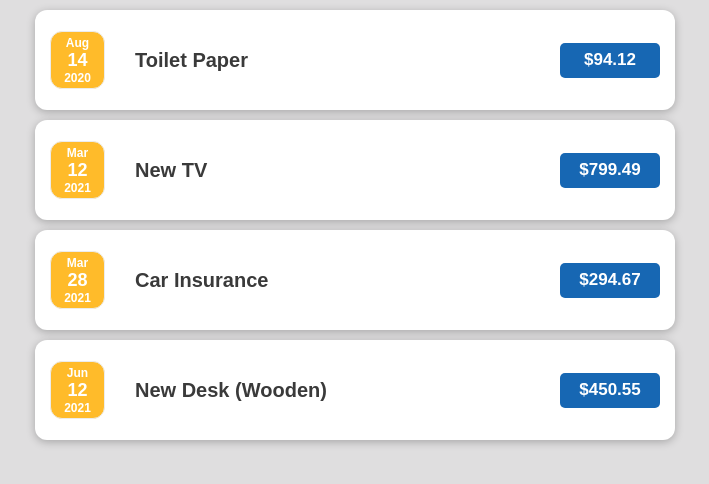
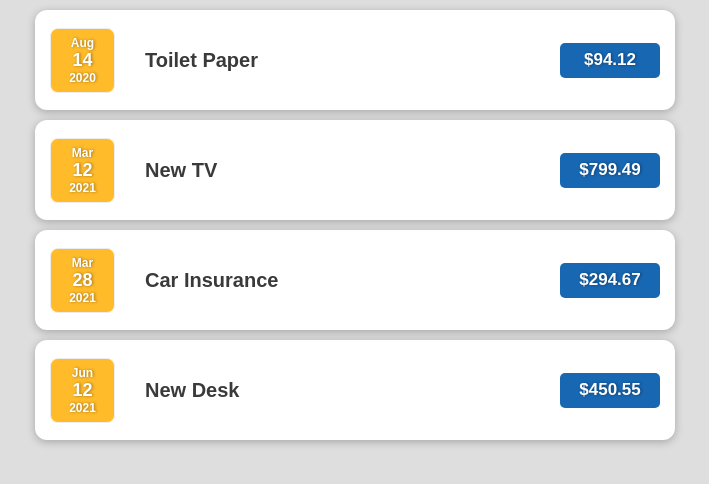
Before and after one commit to AGSS18/expense-tracker-app, a React (Create React App) app: page / in a window 1280 px wide. Shown: the top 484 px of the page, without its empty margins (285-994 px from the left). Built offline with nearby package versions, Linux system fonts and the light colour scheme.

Commit message:
organizing components

```diff
--- a/src/App.js
+++ b/src/App.js
@@ -1,4 +1,4 @@
-import Expenses from "./components/Expenses";
+import Expenses from "./components/Expenses/Expenses";
 import './index.css';
 
 function App() {
@@ -18,7 +18,7 @@ function App() {
     },
     {
       id: 'e4',
-      title: 'New Desk (Wooden)',
+      title: 'New Desk',
       amount: 450.55,
       date: new Date(2021, 5, 12),
     },
--- a/src/components/ExpenseDate.css
+++ b/src/components/Expenses/ExpenseDate.css
@@ -1,12 +1,12 @@
 .expense-date {
   display: flex;
   flex-direction: column;
-  width: 5.5rem;
-  height: 5.8rem;
+  width: 6.5rem;
+  height: 6.5rem;
   border: 1px solid #ececec;
   background-color: #ffbb2a;
   color: white;
-  border-radius: 12px;
+  border-radius: 8px;
   align-items: center;
   justify-content: center;
 }
@@ -24,4 +24,5 @@
 .expense-date__year,
 .expense-date__day {
   font-weight: bold;
+  text-shadow: 1px 0 3px rgba(0, 0, 0, 0.4);
 }
--- a/src/components/ExpenseItem.css
+++ b/src/components/Expenses/ExpenseItem.css
@@ -3,7 +3,7 @@
   justify-content: space-between;
   align-items: center;
   box-shadow: 0 2px 8px rgba(0, 0, 0, 0.25);
-  padding: 1.5rem;
+  padding: 0.8rem;
   margin: 1rem 0;
   border-radius: 12px;
   background-color: #fff;
@@ -22,16 +22,16 @@
 
 .expense-item__description h2 {
   color: #3a3a3a;
-  font-size: 1rem;
+  font-size: 1.2rem;
   flex: 1;
-  margin: 0 3rem;
+  margin: 0;
 }
 
 .expense-item__price {
   display: flex;
   align-items: center;
   justify-content: center;
-  font-size: 1rem;
+  font-size: 1.5rem;
   font-weight: bold;
   color: white;
   background-color: #1767b3;
@@ -39,9 +39,14 @@
   border-radius: 5px;
   height: 3.5rem;
   width: 10rem;
+  text-shadow: 1px 0 3px rgba(0, 0, 0, 0.4);
 }
 
-@media (min-width: 580px) {
+@media (min-width: 720px) {
+  .expense-item {
+    padding: 1.5rem;
+  }
+
   .expense-item__description {
     flex-direction: row;
     align-items: center;
@@ -50,6 +55,7 @@
   }
 
   .expense-item__description h2 {
+    margin: 0 3rem;
     font-size: 2rem;
   }
 
```
Also changed, not shown: src/components/Expenses/ExpenseDate.js (renamed from src/components/ExpenseDate.js), src/components/Expenses/ExpenseItem.js (renamed from src/components/ExpenseItem.js), src/components/Expenses/Expenses.js (renamed from src/components/Expenses.js).
